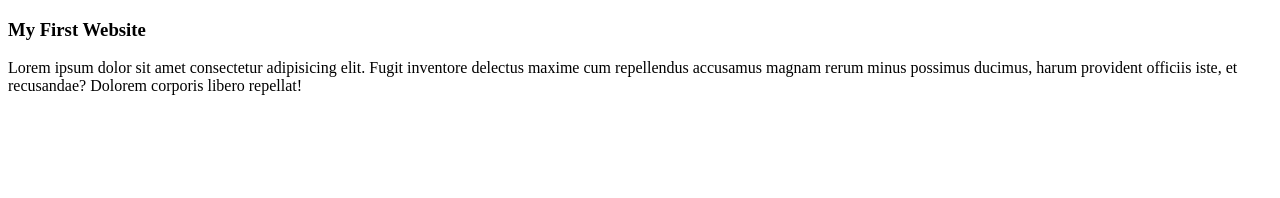
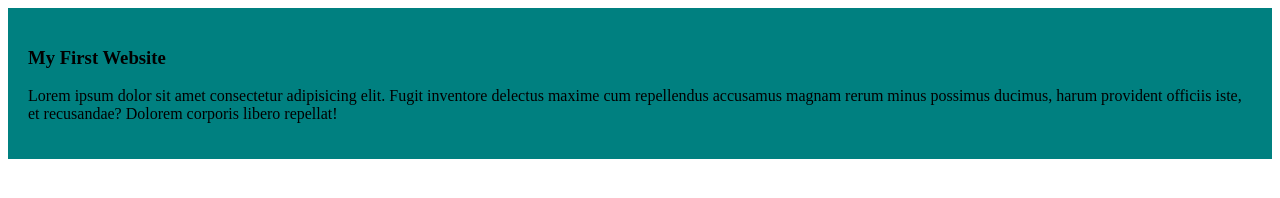
Before and after one commit to susmita-mitra/my-simple-website, a plain HTML site: page index.html in a window 1280 px wide. Drawn offline with Linux system fonts and the light colour scheme.

Commit message:
first commit

```diff
--- a/index.html
+++ b/index.html
@@ -4,6 +4,7 @@
     <meta charset="UTF-8">
     <meta name="viewport" content="width=device-width, initial-scale=1.0">
     <title>My Simple Website</title>
+   <link rel="stylesheet" href="styles/blog.css">
 </head>
 <body>
     <div>
--- /dev/null
+++ b/styles/blog.css
@@ -0,0 +1,4 @@
+div{
+    background: teal;
+    padding: 20px;
+}
```
